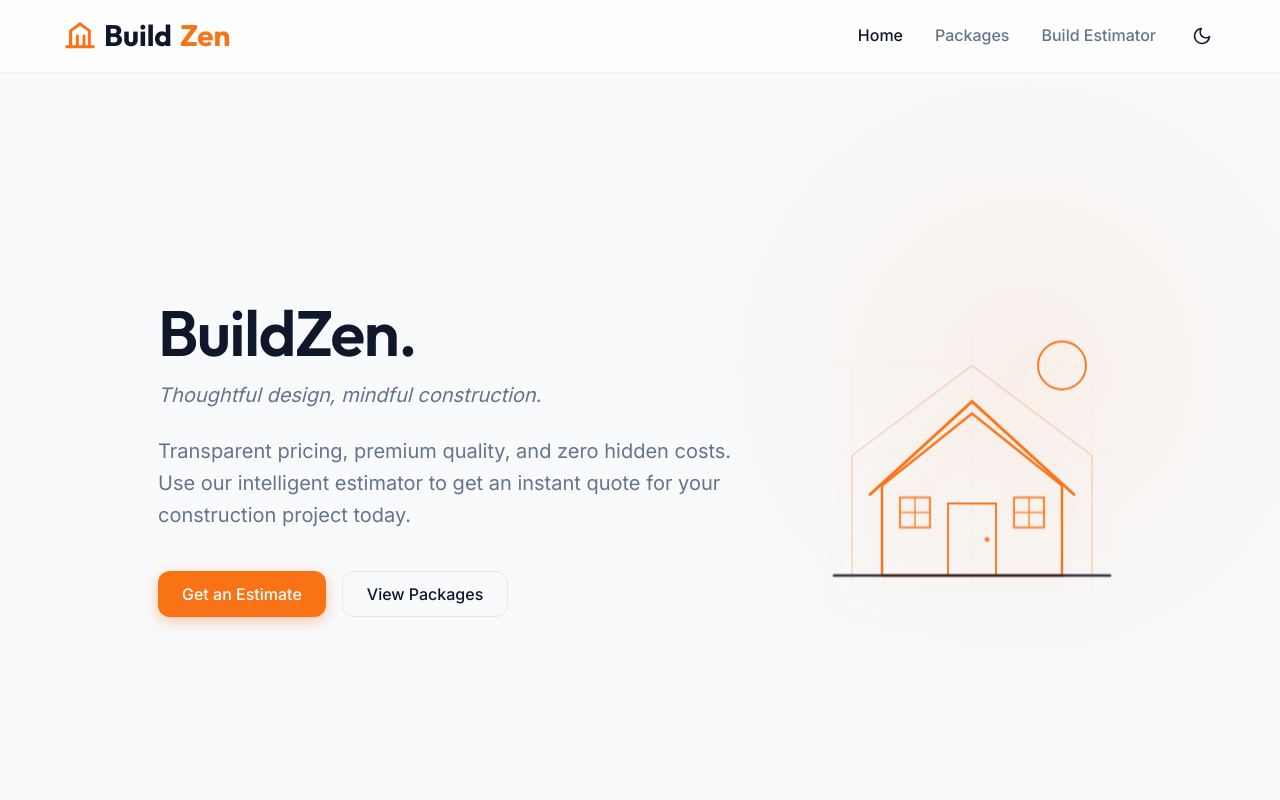
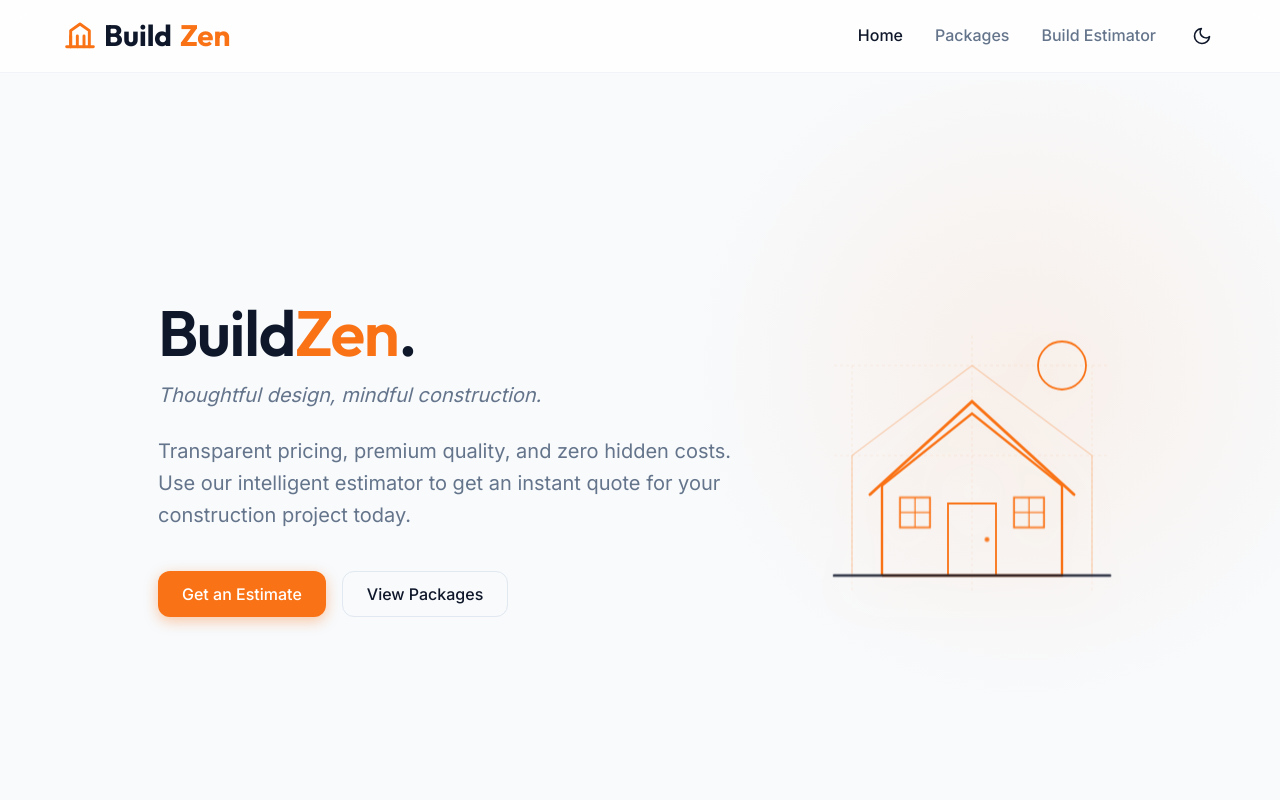
Before and after one commit to zephyr-0001/BuildSense, a React (Vite) app: page / in a window 1280 px wide. Shown: the top 800 px of the page. Built offline with nearby package versions, Linux system fonts and the light colour scheme.

Commit message:
style: apply two-tone brand colors to hero title

```diff
--- a/src/components/Hero.jsx
+++ b/src/components/Hero.jsx
@@ -4,7 +4,7 @@ export default function Hero({ navigateTo }) {
       <div className="hero">
         <div className="container hero-container">
           <div className="hero-content">
-            <h1 style={{ fontSize: '4rem', marginBottom: '0.5rem' }}>BuildZen.</h1>
+            <h1 style={{ fontSize: '4rem', marginBottom: '0.5rem', color: 'var(--color-text-main)' }}>Build<span style={{ color: 'var(--color-accent)' }}>Zen</span>.</h1>
             <p style={{ fontSize: '1.25rem', fontStyle: 'italic', marginBottom: '1.5rem', color: 'var(--color-text-muted)' }}>Thoughtful design, mindful construction.</p>
             <p>Transparent pricing, premium quality, and zero hidden costs. Use our intelligent estimator to get an instant quote for your construction project today.</p>
             <div className="hero-actions">
```
